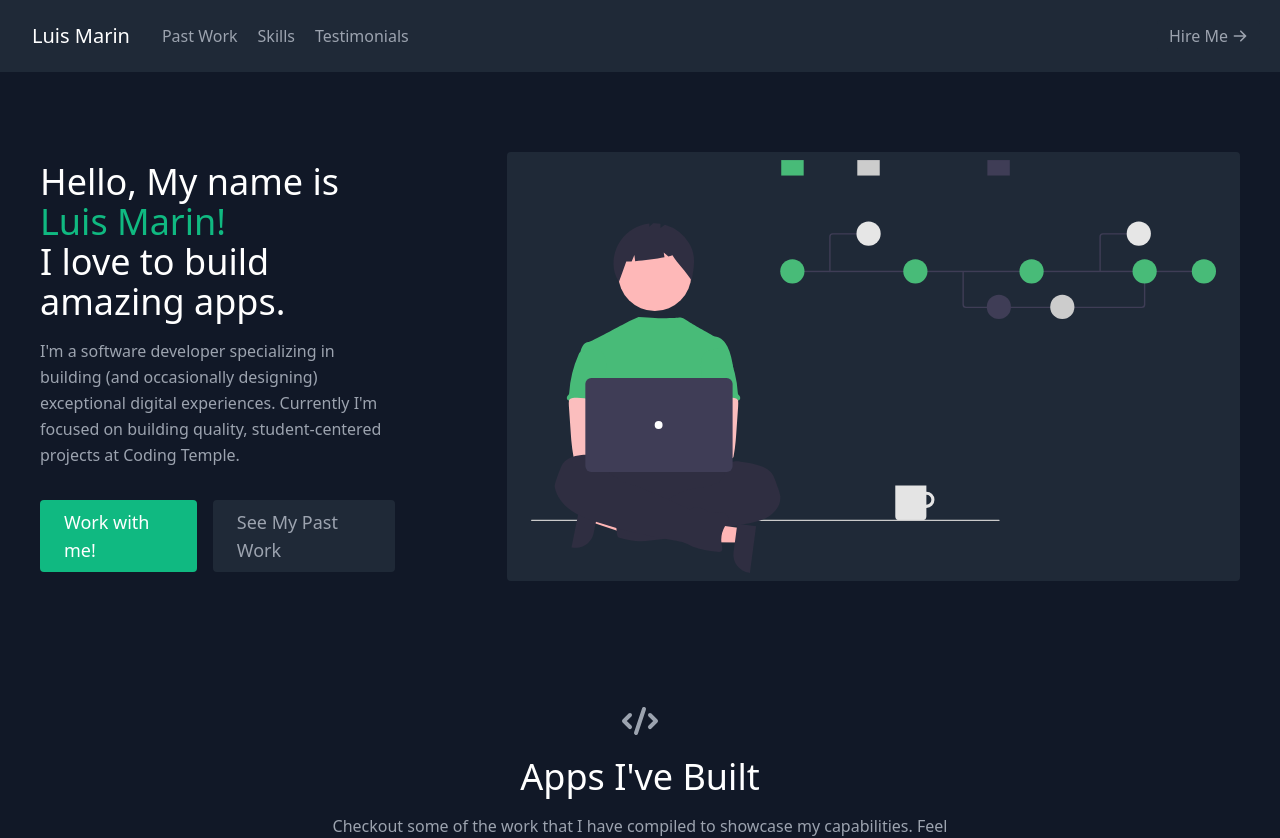
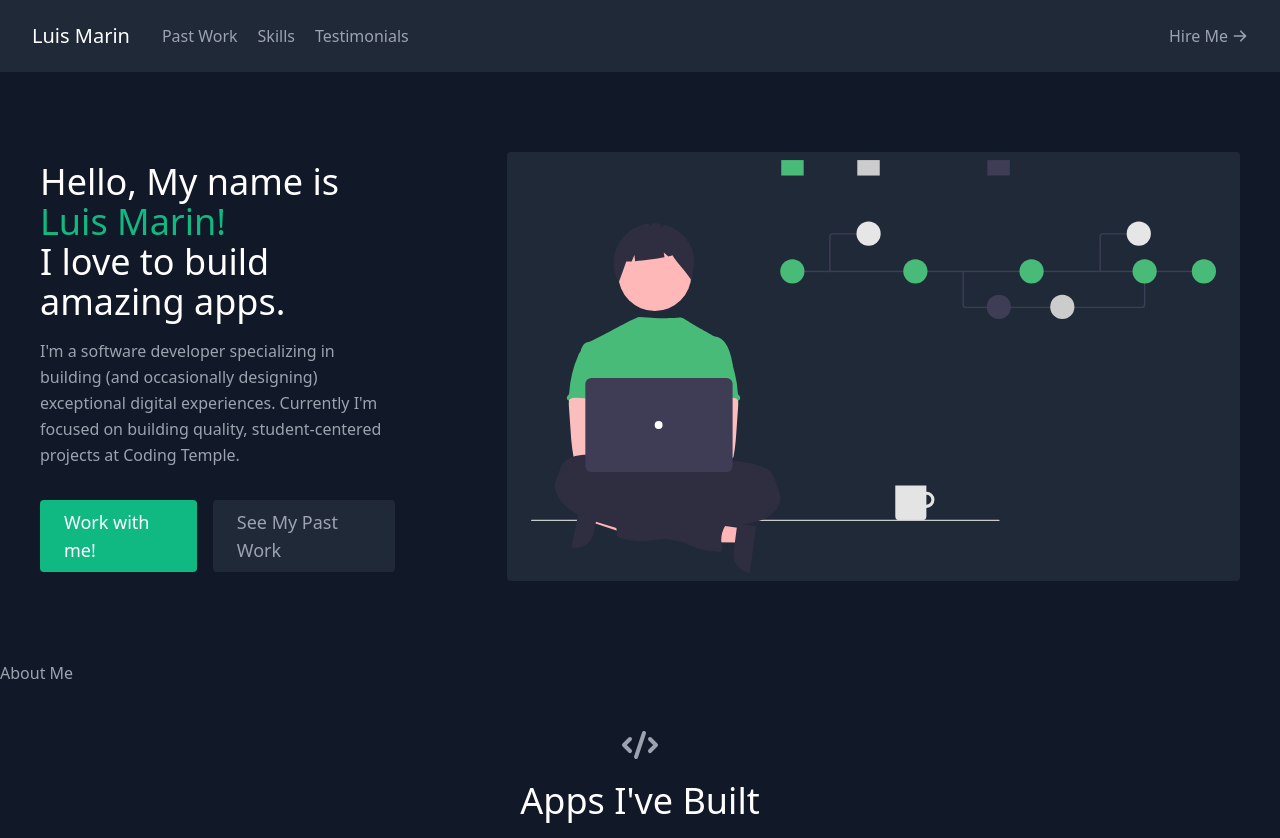
Before and after one commit to LuisEmarin/my-portfolio, a React (Create React App) app: page / in a window 1280 px wide. Shown: the top 838 px of the page. Built offline with nearby package versions, Linux system fonts and the light colour scheme.

Commit message:
added LinkedIn

```diff
--- a/src/components/About.js
+++ b/src/components/About.js
@@ -36,6 +36,9 @@ export default function About() {
                     />
                 </div>
             </div>
+            <div>
+                About Me
+            </div>
         </section>
     )
 }
--- a/src/components/Contact.js
+++ b/src/components/Contact.js
@@ -44,7 +44,6 @@ export default function Contact() {
                                 ADDRESS
                             </h2>
                             <p className="mt-1">
-
                                 Atlanta, Georgia 30305
                             </p>
                         </div>
@@ -54,6 +53,12 @@ export default function Contact() {
                             </h2>
                             <a className="text-indigo-400 leading-relaxed">
                                 luis.e.marin@outlook.com
+                            </a>
+                            <h2 className="title-font font-semibold text-white tracking-widest text-xs">
+                                LinkedIn
+                            </h2>
+                            <a className="text-indigo-400 leading-relaxed" href="https://www.linkedin.com/in/marin-luis/">
+                                www.linkedin.com/in/marin-luis
                             </a>
                             <h2 className="title-font font-semibold text-white tracking-widest text-xs mt-4">
                                 PHONE
```
